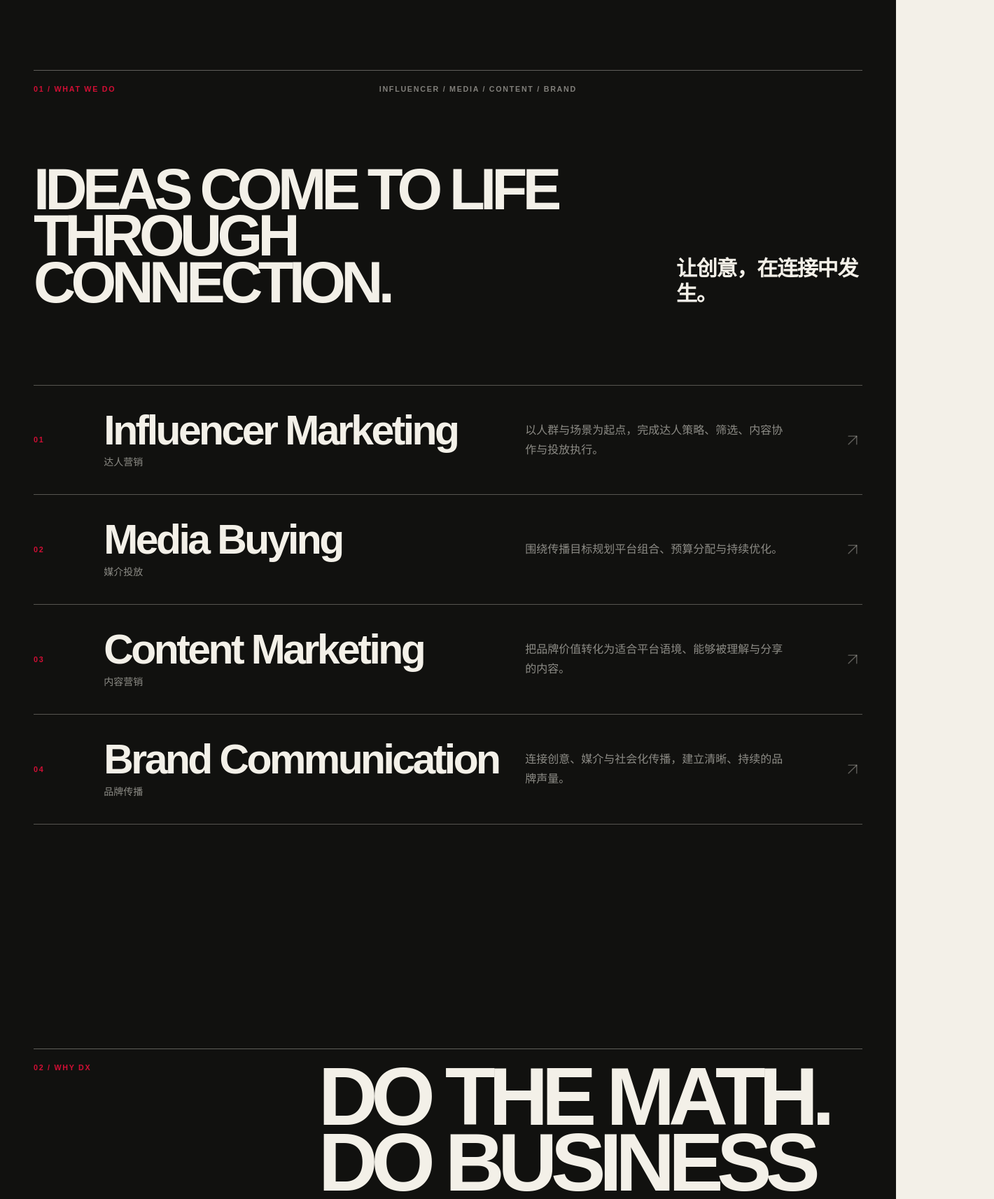
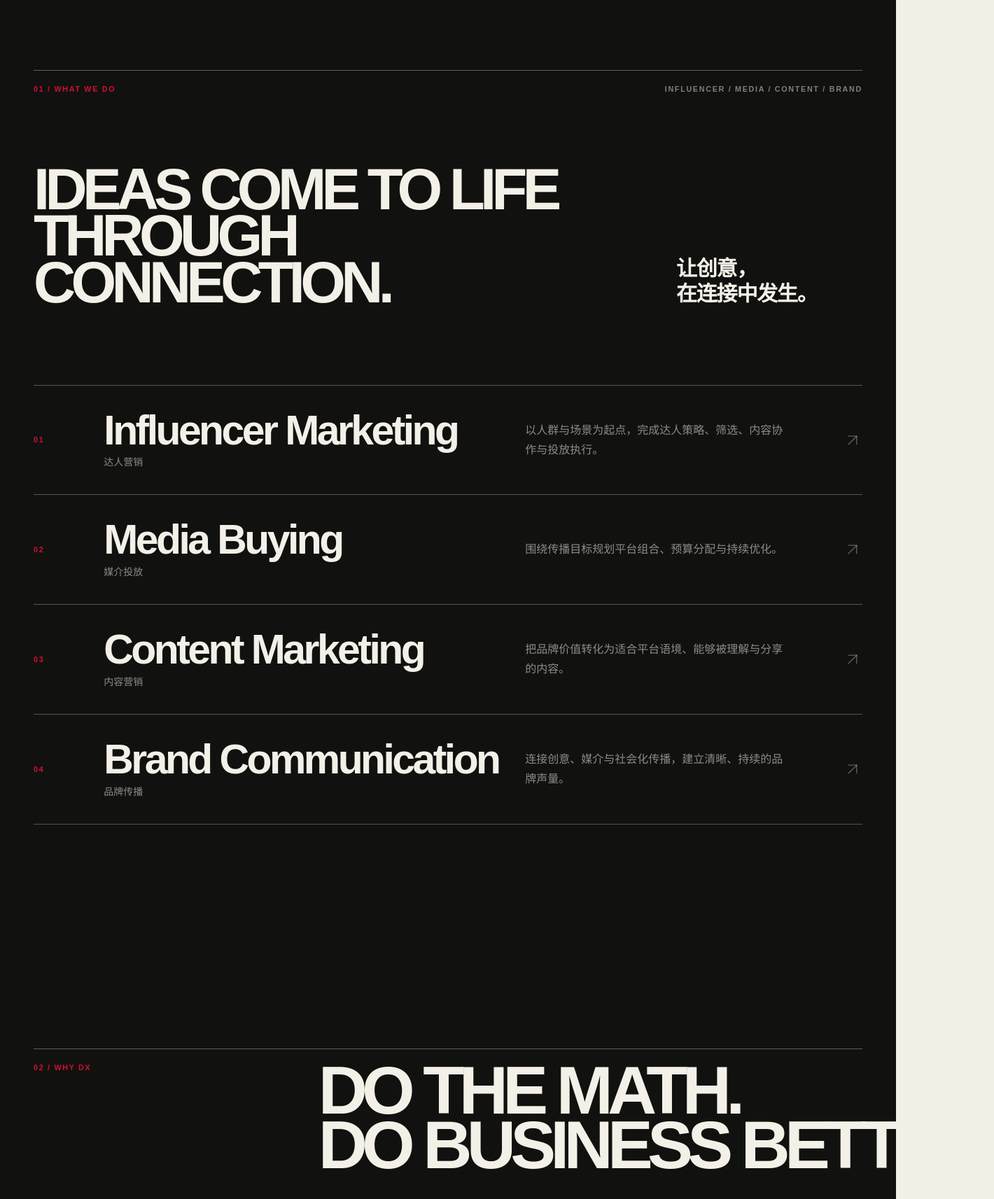
Before and after one commit to Contt99/dx-media, a Next.js app: page / in a window 1280 px wide. Shown: the part 860-2573 px from the top of the page at 70% size, 1420 px wide, since content can reach past the window. Built offline with nearby package versions, Linux system fonts and the light colour scheme.

Commit message:
Polish responsive typography layout

```diff
--- a/src/components/sections/capabilities.tsx
+++ b/src/components/sections/capabilities.tsx
@@ -11,12 +11,16 @@ export function Capabilities() {
           <Reveal>
             <header className="grid gap-10 border-t border-paper/35 pt-5 lg:grid-cols-12">
               <p className="caps-label text-dx-red lg:col-span-3">{capabilities.label}</p>
-              <p className="caps-label text-paper/50 lg:col-span-5 lg:text-right">{capabilities.meta}</p>
+              <p className="caps-label text-paper/50 lg:col-span-4 lg:col-start-9 lg:text-right">{capabilities.meta}</p>
               <h2 id="capabilities-title" className="display-type min-w-0 whitespace-pre-line text-[clamp(1.95rem,9vw,7rem)] uppercase leading-[0.8] tracking-[-0.08em] lg:col-span-9 lg:col-start-1 lg:mt-16 lg:text-[clamp(4rem,6.5vw,7rem)]">
                 {capabilities.title}
               </h2>
               <p className="self-end text-xl font-bold tracking-[-0.04em] lg:col-span-3 lg:col-start-10 lg:text-3xl">
-                {capabilities.intro}
+                {capabilities.intro.map((line) => (
+                  <span key={line} className="lg:block">
+                    {line}
+                  </span>
+                ))}
               </p>
             </header>
           </Reveal>
--- a/src/components/sections/methodology.tsx
+++ b/src/components/sections/methodology.tsx
@@ -28,7 +28,7 @@ export function Methodology() {
               </p>
               <h2
                 id="why-dx-title"
-                className="display-type min-w-0 whitespace-pre-line text-[clamp(3.3rem,9.2vw,9rem)] uppercase leading-[0.8] tracking-[-0.08em] lg:col-span-8 lg:col-start-5"
+                className="display-type min-w-0 whitespace-pre-line text-[clamp(3.3rem,9.2vw,9rem)] uppercase leading-[0.8] tracking-[-0.08em] lg:col-span-8 lg:col-start-5 lg:whitespace-pre lg:text-[clamp(4.75rem,7.6vw,7.25rem)]"
               >
                 {why.title}
               </h2>
--- a/src/content/site.ts
+++ b/src/content/site.ts
@@ -20,7 +20,7 @@ export const siteContent = {
     label: "01 / WHAT WE DO",
     title: "IDEAS\u00A0COME\u00A0TO\u00A0LIFE\nTHROUGH\nCONNECTION.",
     meta: "INFLUENCER / MEDIA / CONTENT / BRAND",
-    intro: "让创意，在连接中发生。",
+    intro: ["让创意，", "在连接中发生。"],
     services: [
       {
         number: "01",
--- a/src/types/site.ts
+++ b/src/types/site.ts
@@ -39,7 +39,7 @@ export type SiteContent = {
     readonly label: string;
     readonly title: string;
     readonly meta: string;
-    readonly intro: string;
+    readonly intro: readonly [string, string];
     readonly services: readonly Service[];
   };
   readonly methodology: {
```
